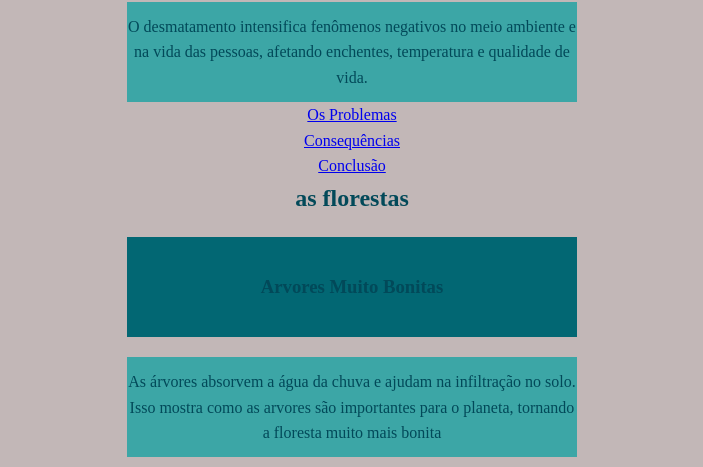
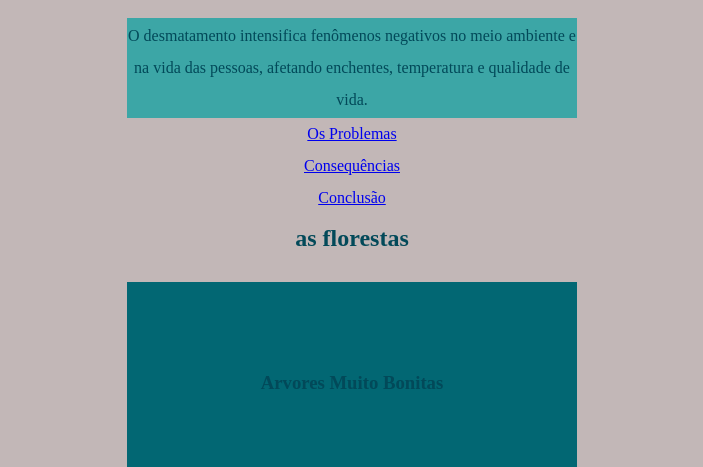
Before and after one commit to PEBMOPDM/agrinh02, a plain HTML site: page index.html in a window 1280 px wide. Shown: the part 485-952 px from the top of the page, without its empty margins (288-991 px from the left). Drawn offline with Linux system fonts and the light colour scheme; a web font is replaced by a local one.

Commit message:
alterações

```diff
--- a/style.css
+++ b/style.css
@@ -21,14 +21,14 @@
 body {
     background-color: var(--background-color);
     color: var(--text-color);
-    line-height: 1.6;
+    line-height: 2.0;
     text-align: center;
 }
 
 h3 {
     background-color:var(--primary-color);
      width: 450px;
-    height: 100px;
+    height: 200px;
     margin-top: 20px;
      margin-left: auto;
     margin-right: auto;
```
